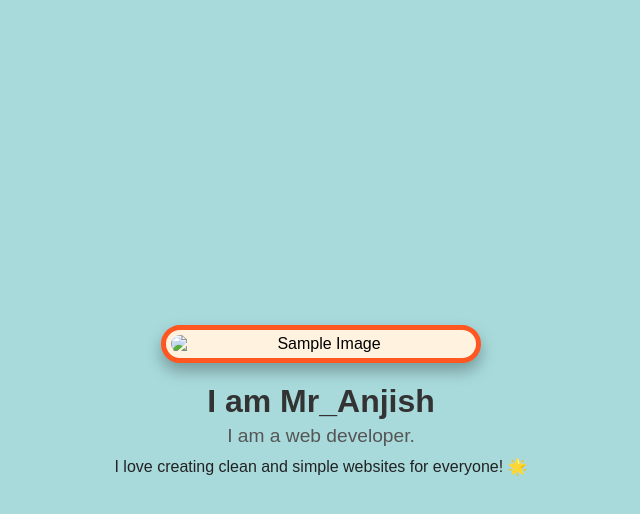
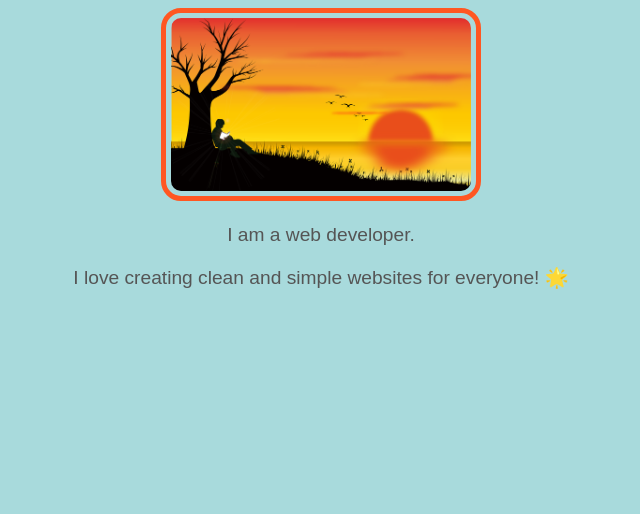
Before and after one commit to Mranjish999/Boba, a plain HTML site: page index.html in a window 1280 px wide. Shown: the whole page, without its empty margins (319-959 px from the left). Drawn offline with Linux system fonts and the light colour scheme.

Commit message:
Add files via upload

```diff
--- a/index.html
+++ b/index.html
@@ -3,15 +3,9 @@
 <head>
   <meta charset="UTF-8">
   <meta name="viewport" content="width=device-width, initial-scale=1.0">
-  <title>Photo Page</title>
+  <title>insert photo</title>
   <style>
     body {
-      display: flex;
-      flex-direction: column; /* stack text and image */
-      justify-content: center;
-      align-items: center;
-      height: 100vh;
-      margin: 0;
       background-color: #a8dadc; /* page background color */
       font-family: Arial, sans-serif;
       text-align: center;
@@ -22,36 +16,24 @@
       height: auto;
       border-radius: 20px;
       border: 5px solid #ff5722;
-      background-color: #fff3e0;
       padding: 5px;
-      box-shadow: 0 8px 16px rgba(0,0,0,0.3);
-      margin-bottom: 20px; /* space below image */
     }
 
-    h1 {
-      margin: 0;
-      font-size: 2rem;
-      color: #333;
-    }
+
 
     p {
-      margin: 5px 0 0 0;
       font-size: 1.2rem;
       color: #555;
     }
 
-    .extra {
-      margin-top: 10px;
-      font-size: 1rem;
-      color: #222;
-    }
+
   </style>
 </head>
 <body>
 
   <img src="gg.png" alt="Sample Image">
 
-  <h1>I am Mr_Anjish</h1>
+
   <p>I am a web developer.</p>
   <p class="extra">I love creating clean and simple websites for everyone! 🌟</p>
 
```
Also changed, not shown: gg.png (added).
